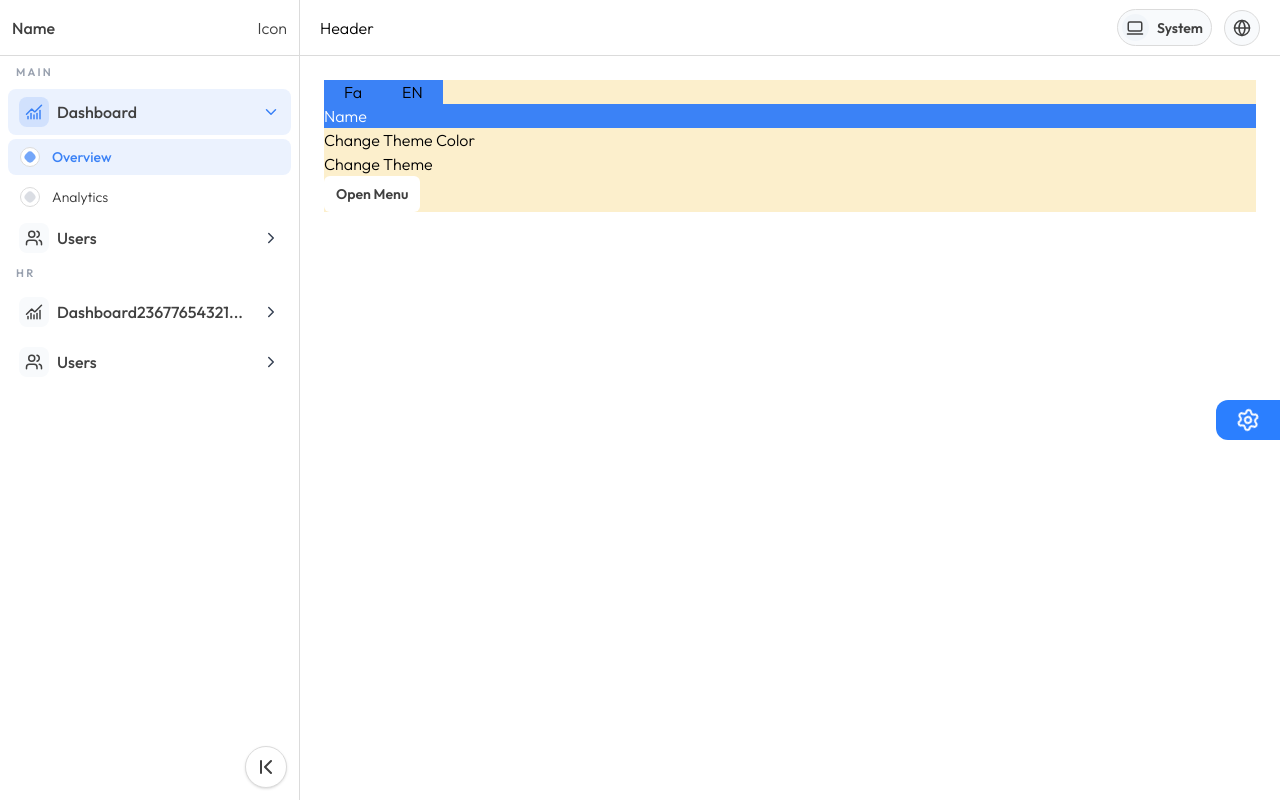
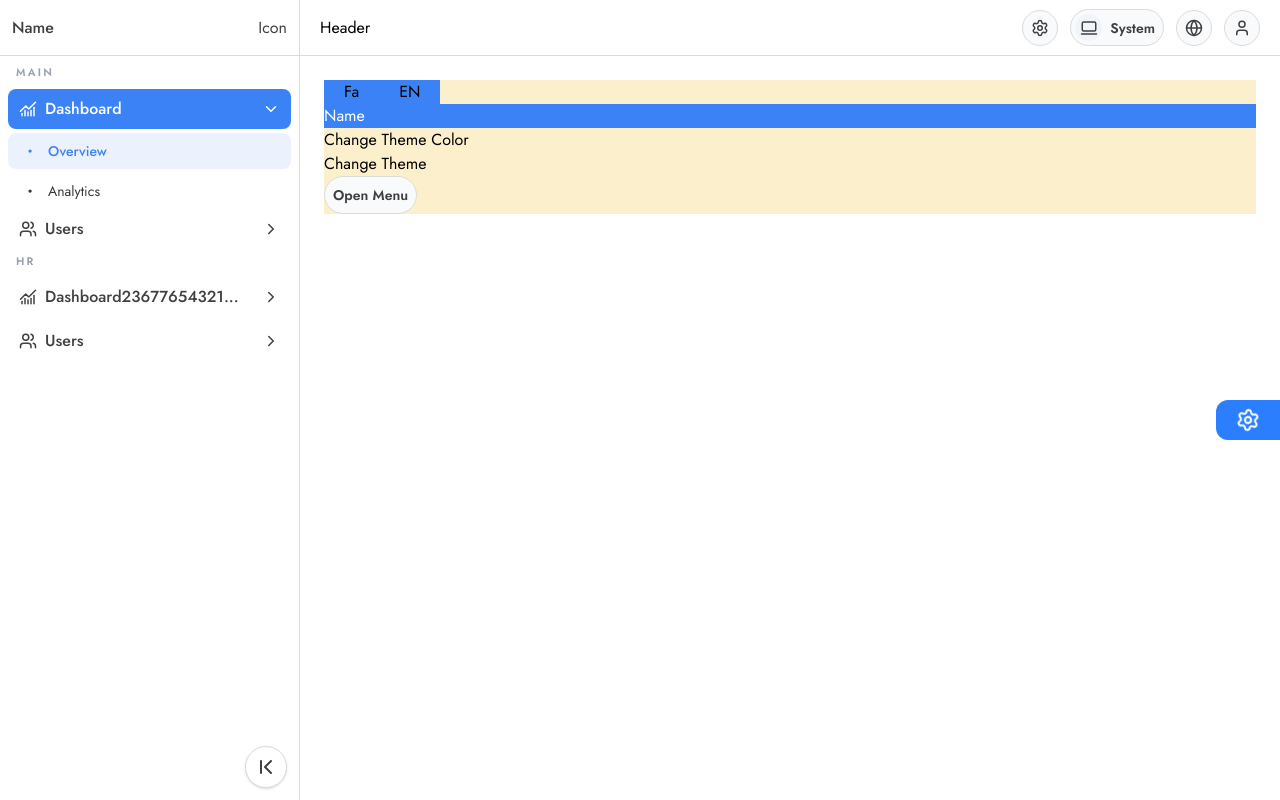
Before and after one commit to hamedfazile21/dashboard-template, a React (Vite) app: page / in a window 1280 px wide. Built offline with nearby package versions, Linux system fonts and the light colour scheme.

Commit message:
working on header

```diff
--- a/public/assets/index.ts
+++ b/public/assets/index.ts
@@ -1,7 +1,11 @@
 import AfghanistanFlag from './flags/AF.svg'
 import EnglishFlag from './flags/EN-US.svg'
+import UserPNG from './user.png'
+
+
 
 export {
     AfghanistanFlag,
-    EnglishFlag
+    EnglishFlag,
+    UserPNG
 }
--- a/src/components/drop-down.tsx
+++ b/src/components/drop-down.tsx
@@ -3,7 +3,7 @@ import { Menu, MenuButton, MenuItem, MenuItems } from '@headlessui/react'
 import { useTranslation } from 'react-i18next'
 import { useAppSelector } from '#/hooks/redux'
 
-type Align = 'start' | 'end';
+type Align = 'start' | 'end'
 type Placement = 'top' | 'right' | 'bottom' | 'left'
 type AnchorTo = `${Placement}` | `${Placement} ${Align}`
 
@@ -12,6 +12,8 @@ type menuItemContent = {
   onClick: () => void
   className: string
   icon: React.ReactNode | null
+  isHtmlElement?: boolean
+  elementContent?: React.ReactNode
 }
 interface props {
   menuButtonClassName?: string
@@ -26,7 +28,7 @@ const Dropdown: React.FC<props> = ({
   menuButtonContent,
   menuItemClassName,
   menuItemContent,
-  placement = "bottom end",
+  placement = 'bottom end',
 }) => {
   const { t } = useTranslation()
   const { direction } = useAppSelector((state) => state.themeConfig)
@@ -34,27 +36,32 @@ const Dropdown: React.FC<props> = ({
     <>
       <Menu as="div" className="relative inline-block">
         <MenuButton
-          className={`inline-flex w-full justify-center gap-x-1.5 rounded-md bg-background px-3 py-2 text-sm font-semibold text-foreground inset-ring-1 inset-ring-white/5 outline-none ${menuButtonClassName}`}
+          className={`btn btn-secondary btn-rounded-full ${menuButtonClassName}`}
         >
           {menuButtonContent}
         </MenuButton>
         <MenuItems
           anchor={placement}
-          className={`absolute space-y-0.5 ltr:right-0 rtl:left-0 shadow-lg z-10 mt-2 ltr:origin-top-right rtl:origin-top-left rounded-md bg-surface outline-1 -outline-offset-1 outline-white/10 transition data-closed:scale-95 data-closed:transform data-closed:opacity-0 data-enter:duration-100 data-enter:ease-out data-leave:duration-75 data-leave:ease-in p-1 w-fit ${menuItemClassName}`}
+          transition
+          className={`absolute outline-0 border border-borderColor ltr:right-0 rtl:left-0 z-10 mt-2 w-fit rounded-md bg-surface shadow-lg p-1 space-y-0.5 origin-top-right transition duration-200 ease-out data-[closed]:scale-95 data-[closed]:opacity-0 data-[enter]:duration-150 data-[leave]:duration-100 ${menuItemClassName}`}
         >
-            {menuItemContent.map((item, index) => {
-              return (
-                <MenuItem key={index} >
+          {menuItemContent.map((item, index) => {
+            return (
+              <MenuItem key={index}>
                   <button
                     onClick={item.onClick}
-                    className={`px-4 py-2 text-sm text-start text-foreground hover:text-muted hover:bg-surface-hover data-focus:outline-hidden rounded-lg w-full flex items-center gap-x-2 ${item.className}`}
+                    className={`relative px-4 py-2 text-sm text-start text-foreground ${!item.elementContent ? 'hover:text-muted hover:bg-surface-hover' : 'cursor-default!'} data-focus:outline-hidden rounded-lg w-full flex items-center gap-x-2 ${item.className}`}
                   >
                     {item.icon && <span>{item.icon}</span>}
-                    {item.title && <span>{t(item.title)}</span>}
+                    {item.isHtmlElement ? (
+                      <span className="w-full">{item.elementContent}</span>
+                    ) : (
+                      <>{item.title && <span>{t(item.title)}</span>}</>
+                    )}
                   </button>
-                </MenuItem>
-              )
-            })}
+              </MenuItem>
+            )
+          })}
         </MenuItems>
       </Menu>
     </>
--- a/src/components/layout/header.tsx
+++ b/src/components/layout/header.tsx
@@ -1,5 +1,16 @@
 import Dropdown from '../drop-down'
-import { Globe, LaptopMinimal, Moon, Sun } from 'lucide-react'
+import {
+  CircleUser,
+  Globe,
+  LaptopMinimal,
+  LogOut,
+  Mail,
+  Moon,
+  Settings,
+  Sun,
+  User,
+  UserRound,
+} from 'lucide-react'
 import { useTranslation } from 'react-i18next'
 import { useAppDispatch, useAppSelector } from '#/hooks/redux'
 import {
@@ -8,10 +19,11 @@ import {
   toggleTheme,
 } from '#/features/theme/slice/theme-slice'
 import type { ThemeMode } from '#/features/theme/slice/theme-types'
-import { AfghanistanFlag, EnglishFlag } from '../../../public/assets'
+import { AfghanistanFlag, EnglishFlag, UserPNG } from '../../../public/assets'
 import i18n from '#/app/i18n'
-
+import { useNavigate } from '@tanstack/react-router'
 const Header = () => {
+  const navigate = useNavigate()
   const dispatch = useAppDispatch()
   const {
     themeConfig: { themeMode, direction },
@@ -37,11 +49,18 @@ const Header = () => {
         <p>Header</p>
       </div>
       <div className="flex items-center gap-x-3">
+        <button
+          className="btn btn-secondary btn-rounded-full"
+          onClick={() => navigate({ to: '.' })}
+        >
+          <Settings size={18} />
+        </button>
+
         <Dropdown
-          menuButtonClassName="!rounded-full w-fit !p-1 bg-surface border border-borderColor"
+          menuButtonClassName="!p-1"
           menuButtonContent={
             <button className="flex items-center gap-x-2 ">
-              <span className="rounded-full bg-surface-hover size-6.75 flex items-center justify-center ">
+              <span className="rounded-full bg-surface-hover size-6.75 flex items-center justify-center  ">
                 {themeMode === 'light' ? (
                   <Sun size={18} />
                 ) : themeMode === 'dark' ? (
@@ -77,7 +96,6 @@ const Header = () => {
           ]}
         />
         <Dropdown
-          menuButtonClassName="!rounded-full w-fit !p-2 bg-surface border border-borderColor"
           menuItemClassName="!w-[150px]"
           menuButtonContent={
             <div className="flex items-center text-foreground">
@@ -99,6 +117,56 @@ const Header = () => {
             },
           ]}
         />
+        <Dropdown
+          menuItemClassName="!w-[250px]"
+          menuButtonContent={
+            <div className="flex items-center text-foreground">
+              <User strokeWidth={2} size={18} />
+            </div>
+          }
+          menuItemContent={[
+            {
+              className: `!px-1`,
+              onClick: () => {},
+              title: null,
+              icon: null,
+              isHtmlElement: true,
+              elementContent: (
+                <div className="w-full flex items-center gap-x-3 border-b border-borderColor pb-2 ">
+                  <div>
+                    <img src={UserPNG} className="size-10 rounded-full" />
+                  </div>
+                  <div className="flex flex-col justify-start">
+                    <p className="font-medium text-foreground text-md">
+                      Hamed Fazeli
+                    </p>
+                    <p className="text-muted text-sm hover:text-blue-500 cursor-pointer hover:underline">
+                      hamed@gmail.com
+                    </p>
+                  </div>
+                </div>
+              ),
+            },
+            {
+              className: ``,
+              onClick: () => {},
+              title: 'Profile',
+              icon: <UserRound size={18} />,
+            },
+            {
+              className: ``,
+              onClick: () => {},
+              title: 'Inbox',
+              icon: <Mail size={18} />,
+            },
+            {
+              className: `text-red-500`,
+              onClick: () => {},
+              title: 'Logout',
+              icon: <LogOut size={18} />,
+            },
+          ]}
+        />
       </div>
     </div>
   )
--- a/src/components/layout/sidebar.tsx
+++ b/src/components/layout/sidebar.tsx
@@ -1,4 +1,4 @@
-import { ChevronFirst, ChevronRight } from 'lucide-react'
+import { ChevronFirst, ChevronRight, Dot } from 'lucide-react'
 import { useEffect, useRef, useState } from 'react'
 import { useTranslation } from 'react-i18next'
 import { Link, useLocation } from '@tanstack/react-router'
@@ -13,7 +13,9 @@ const Sidebar = () => {
   const dispatch = useAppDispatch()
   const sidebarRef = useRef<HTMLDivElement | null>(null)
   const [openItem, setOpenItem] = useState<string | null>(null)
-  const { sidebarStatus } = useAppSelector((state) => state.themeConfig)
+  const { sidebarStatus, direction } = useAppSelector(
+    (state) => state.themeConfig,
+  )
   const [submenuActiveTab, setSubmenuActiveTab] = useState<string>('')
 
   const getTruncatedTitle = (title: string) => {
@@ -77,19 +79,13 @@ const Sidebar = () => {
               key={index}
               to={child.href}
               onClick={() => setOpenItem(null)}
-              className={`relative flex items-center gap-x-3 rounded-lg px-3 py-2 text-sm transition-all duration-200 ${
+              className={`relative flex items-center gap-x-2 rounded-lg px-3 py-2 text-sm transition-all duration-200 ${
                 isChildActive
                   ? 'bg-primary/10 font-medium text-primary'
-                  : 'text-muted hover:bg-surface hover:text-primary'
+                  : 'text-muted hover:bg-surface-hover hover:text-primary'
               }`}
             >
-              {sidebarStatus === "vertical" && (
-                <span className="z-10 flex h-5 w-5 items-center justify-center rounded-full border border-borderColor bg-background">
-                <span
-                  className={`h-2.5 w-2.5 rotate-45 rounded-sm ${isChildActive ? 'bg-primary/70' : 'bg-gray-300/80'}`}
-                />
-              </span>
-              )}
+              {sidebarStatus === 'vertical' && <Dot size={20} />}
               <span>{t(child.title)}</span>
             </Link>
           )
@@ -110,6 +106,11 @@ const Sidebar = () => {
 
     return (
       <div key={item.id} className="relative">
+        <Tooltip
+          className={`${sidebarStatus === 'vertical' && 'hidden'}`}
+          content={t(item.title)}
+          placement={direction === 'ltr' ? 'left' : 'right'}
+        >
           <button
             type="button"
             onClick={() => hasChildren && toggleItem(item.id)}
@@ -118,19 +119,17 @@ const Sidebar = () => {
                 ? 'flex-col items-center justify-center gap-y-1 p-1 min-h-14.5 mb-1'
                 : ''
             } ${
-            hasChildren ? 'cursor-pointer hover:bg-surface' : 'cursor-default'
-          } ${isParentActive ? 'bg-primary/10 text-primary' : 'text-gray-700 hover:text-primary'}`}
+              hasChildren ? 'cursor-pointer ' : 'cursor-default'
+            } ${isParentActive ? 'bg-primary text-white' : 'text-foreground hover:text-primary hover:bg-surface'}`}
           >
             <div
               className={`flex ${sidebarStatus === 'collapsible-vertical' ? 'flex-col items-center justify-center gap-y-1' : 'gap-x-2 items-center'} `}
             >
-            <div
-              className={`rounded-lg p-1.5 transition-all duration-300 ${isParentActive ? 'bg-primary/15 text-primary' : 'bg-surface text-foreground group-hover:bg-primary/15 group-hover:text-primary'}`}
-            >
+              <div>
                 <Icon size={18} />
               </div>
               <span
-              className={`max-w-full truncate font-medium text-foreground ${sidebarStatus === 'collapsible-vertical' ? 'text-center text-[10px] leading-3' : ''}`}
+                className={`max-w-full truncate font-medium ${sidebarStatus === 'collapsible-vertical' ? 'text-center text-[10px] leading-3' : ''}`}
               >
                 {titleLabel}
               </span>
@@ -143,6 +142,7 @@ const Sidebar = () => {
               />
             ) : null}
           </button>
+        </Tooltip>
 
         {hasChildren ? (
           <div
@@ -160,7 +160,7 @@ const Sidebar = () => {
           </div>
         ) : null}
         {submenuActiveTab === item.id && (
-          <div className="absolute bg-surface p-2 ltr:left-18 top-0 w-55 rounded-lg shadow-lg border border-borderColor ">
+          <div className="absolute bg-surface p-2 ltr:left-18 rtl:right-18 top-0 w-55 rounded-lg shadow-lg border border-borderColor ">
             {renderSubNavItem(item)}
           </div>
         )}
@@ -213,7 +213,7 @@ const Sidebar = () => {
   return (
     <div
       ref={sidebarRef}
-      className={`relative h-screen overflow-visible transition-all duration-300  ${sidebarStatus === 'vertical' ? 'w-75' : 'w-20'}  ltr:border-r rtl:border-l border-borderColor`}
+      className={`relative  h-screen overflow-visible transition-all duration-300  ${sidebarStatus === 'vertical' ? 'w-75' : 'w-20'}  ltr:border-r rtl:border-l border-borderColor`}
     >
       <div className="flex h-14 items-center justify-between border-b border-borderColor  px-3">
         <p className="font-medium text-foreground">{t('Name')}</p>
--- a/src/components/tooltip.tsx
+++ b/src/components/tooltip.tsx
@@ -1,26 +1,32 @@
 import React from 'react'
 import Tippy from '@tippyjs/react'
 import type { Placement } from 'tippy.js'
-import "tippy.js/dist/tippy.css";
+import 'tippy.js/dist/tippy.css'
 
 interface TooltipProps {
   placement?: Placement
   content: React.ReactNode
   children: React.ReactElement
+  className? : string
 }
 
 export default function Tooltip({
   placement = 'top',
   content,
   children,
+  className
 }: TooltipProps) {
   return (
     <Tippy
+      className={className}
       placement={placement}
       animation={`custom-${placement}`}
       content={content}
+      theme="dashboard"
+      duration={[180, 120]}
+      delay={[50, 0]}
     >
-      {children}
+      <span>{children}</span>
     </Tippy>
   )
 }
--- a/src/features/dashboard/dashboard.tsx
+++ b/src/features/dashboard/dashboard.tsx
@@ -56,13 +56,25 @@ const Dashboard = () => {
       </div>
       <Dropdown
         menuButtonContent={
-          <div className="flex items-center">
+          <div className="flex items-center ">
             <p>Open Menu</p>
           </div>
         }
         menuItemContent={[
-          { className: '', onClick: () => {}, title: 'Mahmood', icon: null },
-          { className: '', onClick: () => {}, title: null, icon: <User size={18} /> },
+          { className: '', onClick: () => {}, title: 'Mahmood', icon: null  },
+          {
+            className: '',
+            onClick: () => {},
+            title: null,
+            icon: null,
+            isHtmlElement: true,
+            elementContent: (
+              <div className="flex flex-col items-center">
+                <p>Good</p>
+                <p>Good</p>
+              </div>
+            ),
+          },
         ]}
       />
     </div>
--- a/src/styles/globals.css
+++ b/src/styles/globals.css
@@ -1,11 +1,14 @@
-@import url('https://fonts.googleapis.com/css2?family=Outfit:wght@100..900&display=swap');
+/* @import url('https://fonts.googleapis.com/css2?family=Outfit:wght@100..900&display=swap'); */
+/* @import url('https://fonts.googleapis.com/css2?family=Lato:ital,wght@0,100;0,300;0,400;0,700;0,900;1,100;1,300;1,400;1,700;1,900&display=swap'); */
+@import url('https://fonts.googleapis.com/css2?family=Jost:ital,wght@0,100..900;1,100..900&display=swap');
+
 @import 'tailwindcss';
 @import './theme.css';
 
 @theme {
   --color-primary: var(--color-primary);
   --color-primary-foreground: var(--color-primary-foreground);
-  --font-outfit: 'Outfit', sans-serif;
+  --font-jost: 'Jost', sans-serif;
   --text-system: 14px;
   --color-borderColor: var(--border);
   --color-foreground: var(--foreground);
@@ -17,7 +20,7 @@
 
 @layer base {
   html {
-    @apply font-outfit font-light overflow-hidden;
+    @apply font-jost overflow-hidden;
   }
 }
 * {
@@ -115,3 +118,21 @@ button {
   opacity: 1;
   transform: perspective(500px) rotateX(0) scale(1);
 }
+
+/* Button */
+
+.btn {
+  @apply w-full justify-center gap-x-1.5 rounded-md p-2 text-sm font-semibold  inset-ring-1 inset-ring-white/5 outline-none border border-borderColor  transition-all duration-200 ease-out;
+}
+
+.btn-primary {
+  @apply bg-primary text-white;
+}
+
+.btn-secondary {
+  @apply bg-surface hover:bg-surface-hover  text-foreground;
+}
+
+.btn-rounded-full {
+  @apply rounded-full;
+}
--- a/src/styles/theme.css
+++ b/src/styles/theme.css
@@ -30,5 +30,5 @@
   --muted-foreground: rgb(148 163 184);
 
   /* Borders */
-  --border: rgb(71 85 105);
+  --border: rgb(31, 38, 47);
 }
```
Also changed, not shown: public/assets/user.png (added). Lines whose indentation alone changed are shown as unchanged.
